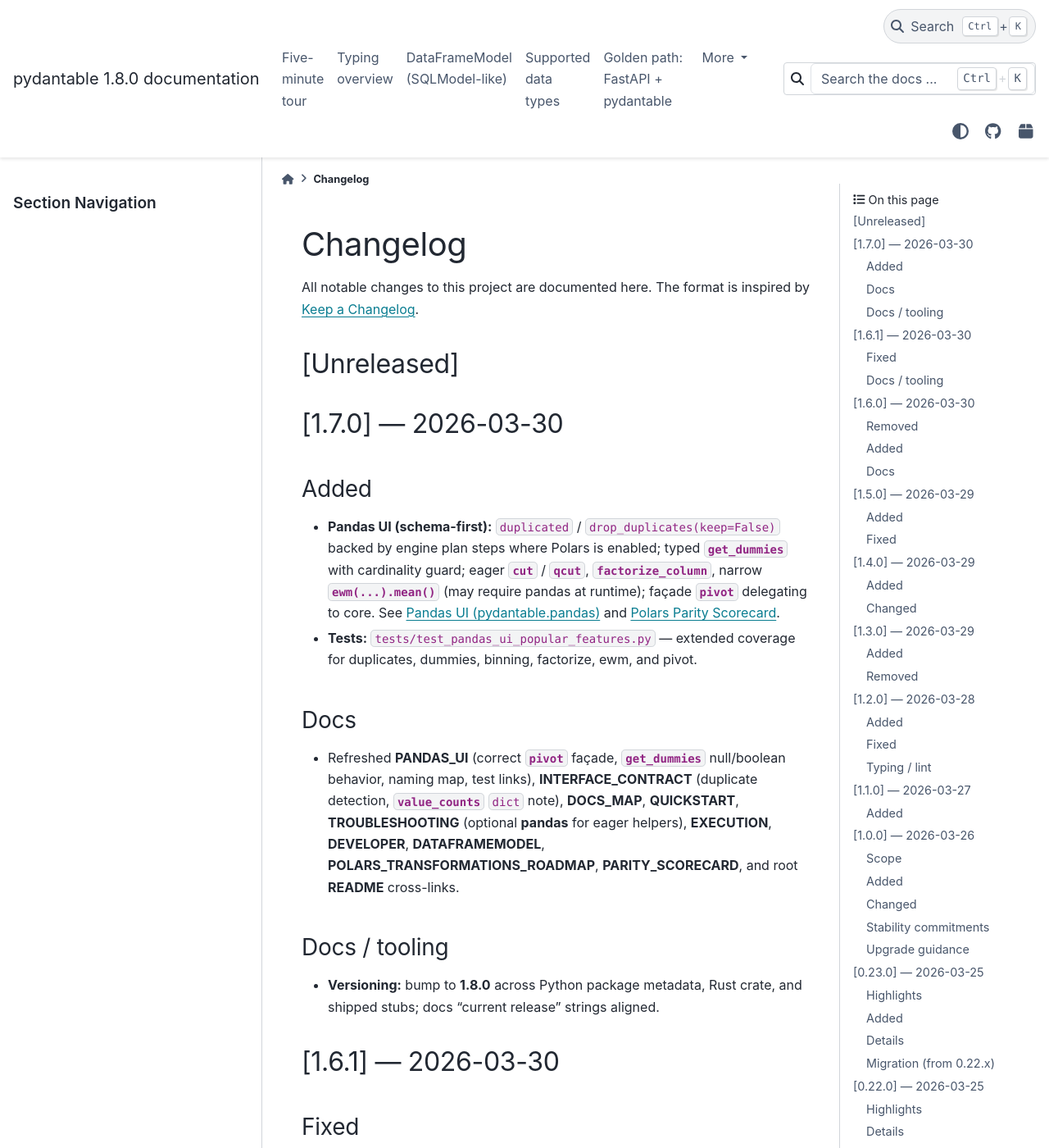
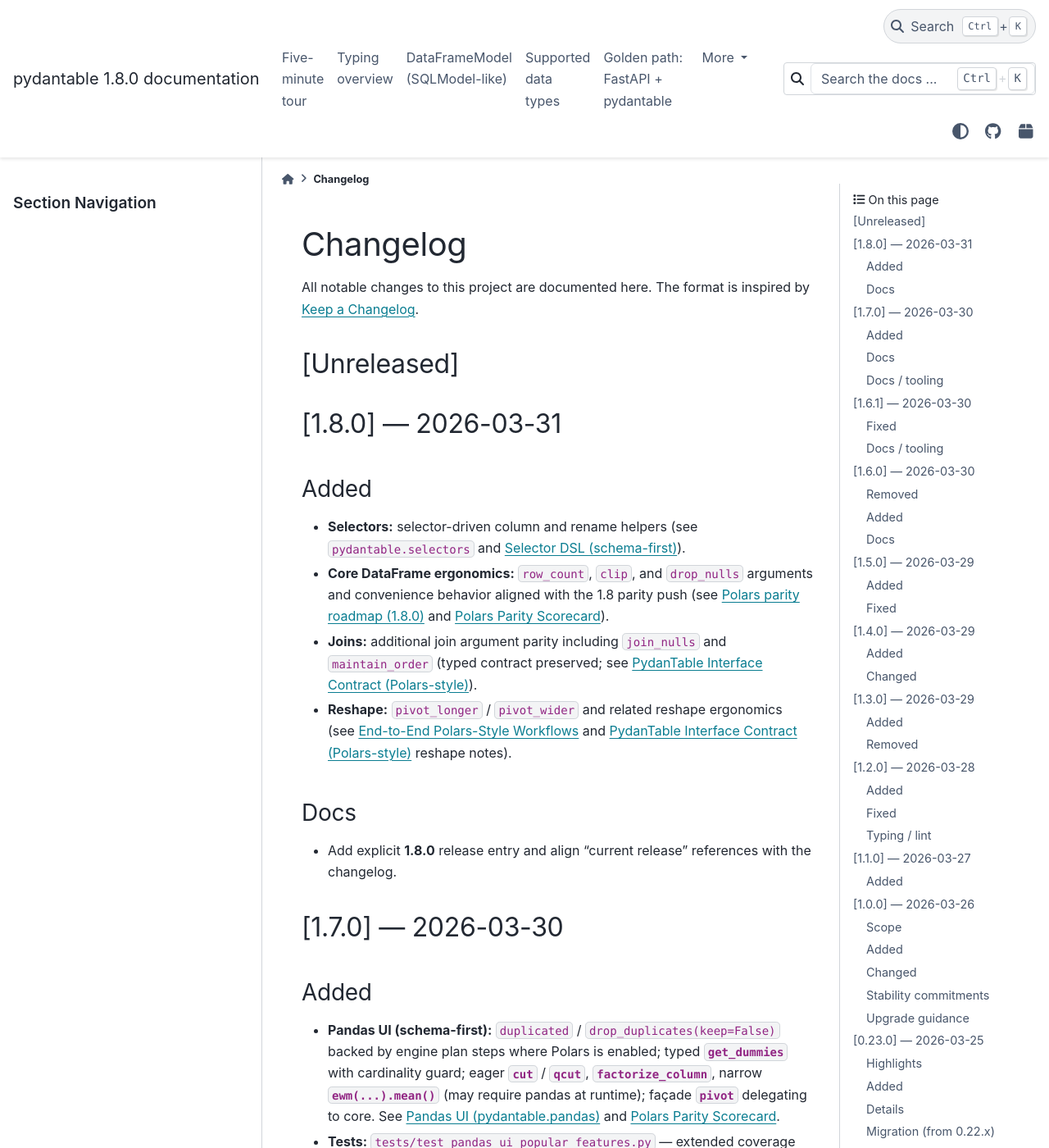
Before and after one commit to eddiethedean/pydantable, a Sphinx documentation site: the page built from docs/changelog.md, in a window 1280 px wide and 1400 px high. Shown: the whole window at 82% size. Built offline with Sphinx 7.4.7 and the PyData theme 0.15.4, drawn with Linux system fonts in a browser that asks for light colours; the version number is read from the project's files by our own code; some of the changed text lies outside the part shown.

Commit message:
fix(ci): tolerate mypy crash on Windows
Some CI runs on windows-latest py3.10 crash the mypy subprocess (exit 0xC0000005), producing empty output and failing our assertions. Skip on that crash code and assert against combined stdout/stderr for stability.

Also add a 1.8.0 changelog entry so docs match the stated current release.

```diff
--- a/docs/changelog.md
+++ b/docs/changelog.md
@@ -3,6 +3,19 @@
 All notable changes to this project are documented here. The format is inspired by [Keep a Changelog](https://keepachangelog.com/en/1.1.0/).
 
 ## [Unreleased]
+
+## [1.8.0] — 2026-03-31
+
+### Added
+
+- **Selectors:** selector-driven column and rename helpers (see `pydantable.selectors` and {doc}`/SELECTORS`).
+- **Core DataFrame ergonomics:** `row_count`, `clip`, and `drop_nulls` arguments and convenience behavior aligned with the 1.8 parity push (see {doc}`/POLARS_PARITY_1_8` and {doc}`/PARITY_SCORECARD`).
+- **Joins:** additional join argument parity including `join_nulls` and `maintain_order` (typed contract preserved; see {doc}`/INTERFACE_CONTRACT`).
+- **Reshape:** `pivot_longer` / `pivot_wider` and related reshape ergonomics (see {doc}`/POLARS_WORKFLOWS` and {doc}`/INTERFACE_CONTRACT` reshape notes).
+
+### Docs
+
+- Add explicit **1.8.0** release entry and align “current release” references with the changelog.
 
 ## [1.7.0] — 2026-03-30
 
```
Also changed, not shown: 1 other file.
